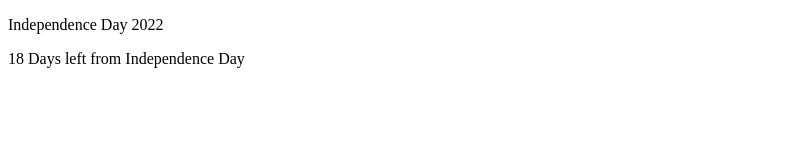
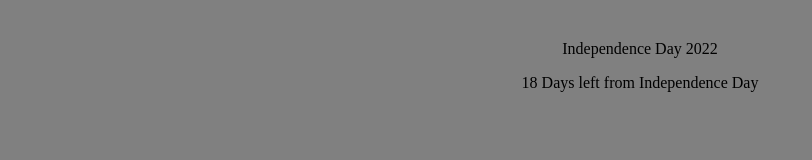
Before and after one commit to webdeveloperQaswarahmad/Independenceday, a plain HTML site: page index.html in a window 1280 px wide. Shown: the whole page, without its empty margins (0-812 px from the left). Drawn offline with Linux system fonts and the light colour scheme.

Commit message:
Update index.html

```diff
--- a/index.html
+++ b/index.html
@@ -6,7 +6,7 @@
     <meta name="viewport" content="width=device-width, initial-scale=1.0">
     <title>Document</title>
 </head>
-<body>
+<body style="text-align:center ; margin-top: 40px; background-color: gray;">
     <p>Independence Day 2022</p>
     <script>
         today=new Date();
```
